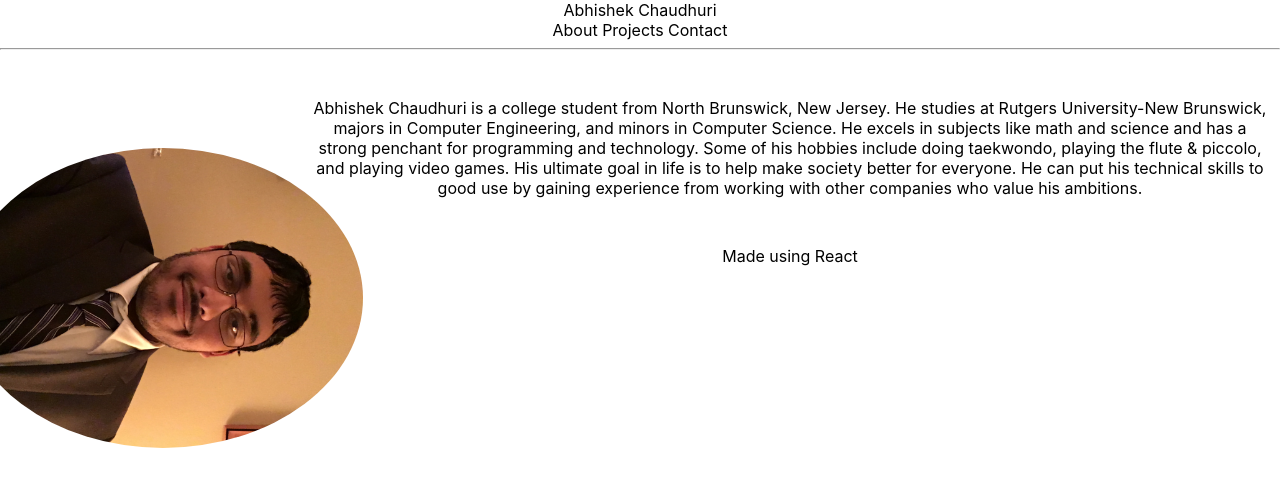
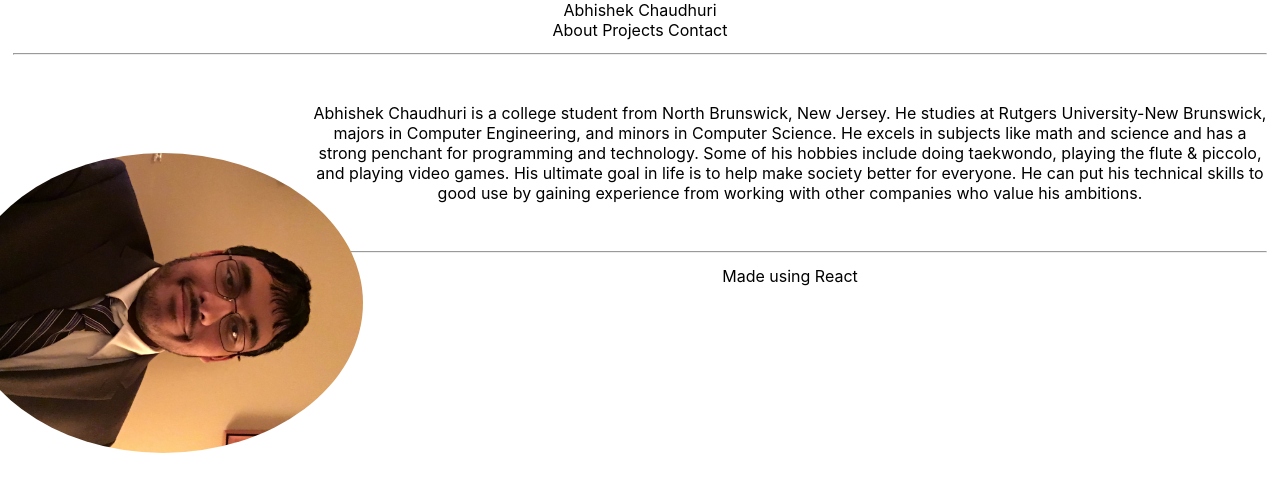
Before and after one commit to Abhiek187/abhiek187.github.io, a React (Create React App) app: page / in a window 1280 px wide. Shown: the top 492 px of the page. Built offline with nearby package versions, Linux system fonts and the light colour scheme.

Commit message:
Add hr by footer

```diff
--- a/src/App.css
+++ b/src/App.css
@@ -1,5 +1,9 @@
 .App {
   text-align: center;
+}
+
+hr {
+  margin: 1%;
 }
 
 .about {
--- a/src/App.js
+++ b/src/App.js
@@ -22,6 +22,7 @@ class App extends Component {
           <img className="about-headshot" src={headshot} alt="Headshot of Abhishek"/>
           <p className="about-bio">{bio}</p>
         </main>
+        <hr/>
         <footer className="foot">Made using React</footer>
       </div>
     );
```
